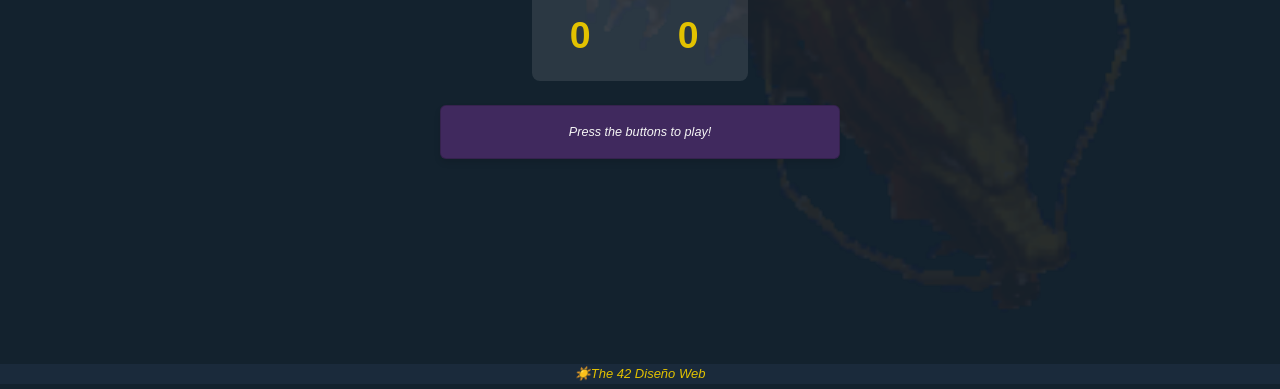
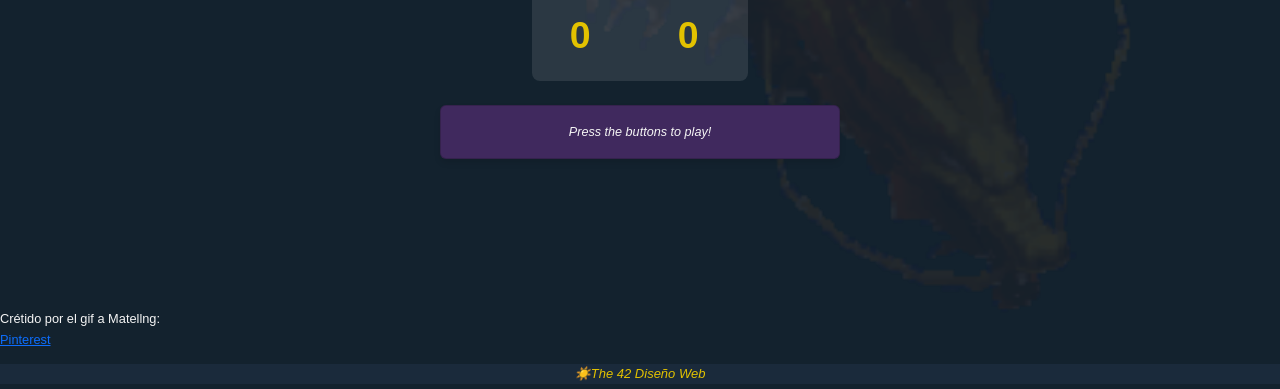
Before and after one commit to Iker1211/Rock-Paper-Scissors, a plain HTML site: page index.html in a window 1280 px wide. Shown: the part 426-815 px from the top of the page. Drawn offline with nearby package versions, Linux system fonts and the light colour scheme.

Commit message:
Add credits for the dragon gif

```diff
--- a/index.html
+++ b/index.html
@@ -49,5 +49,6 @@
           <a href="https://www.iker42.blog/" rel="noreferrer" target="_blank"> <i>☀️The 42 Diseño Web </i></a>
         </div>
       </footer>
+      <p class="credit">Crétido por el gif a Matellng: <a href="https://pin.it/2QkGXc5zc" target="_blank" rel="noreferrer">Pinterest</a></p>
 </body>
 </html>
--- a/styles.css
+++ b/styles.css
@@ -139,6 +139,7 @@
   }
 
   .footer-42 {
+    position: relative;
     background-color: #1a2a3b;
     color: var(--white);
     text-align: center;
@@ -147,6 +148,13 @@
     padding: 0;
   }
 
+  .credit {
+    position: absolute;
+    bottom: 8px;
+    right: 84%;
+    font-size: 0.8rem;
+  }
+
     .footer-42 a {
         color: var(--yellow);
         text-decoration: none;
```
Also changed, not shown: package.json (deleted, +0 -12 lines), 1 other file.
